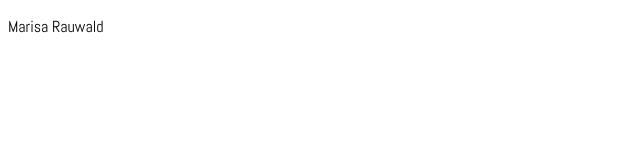
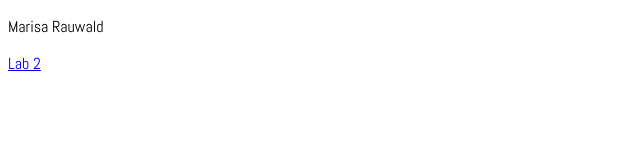
Before and after one commit to mrauwald/mrauwald.github.io, a plain HTML site: page index.html in a window 1280 px wide. Shown: the full height of the page, 0-640 px from the left. Drawn offline with Linux system fonts and the light colour scheme.

Commit message:
Add files via upload

```diff
--- a/index.html
+++ b/index.html
@@ -8,4 +8,7 @@
 <link href="https://fonts.googleapis.com/css?family=Abel|Open+Sans+Condensed:300" rel="stylesheet">
 
 <p>
-<link href="https://mrauwald.github.io/lab_1.html" </p>
+<a href="https://mrauwald.github.io/lab_1.html">Lab 2</a>
+
+
+</p>
```
